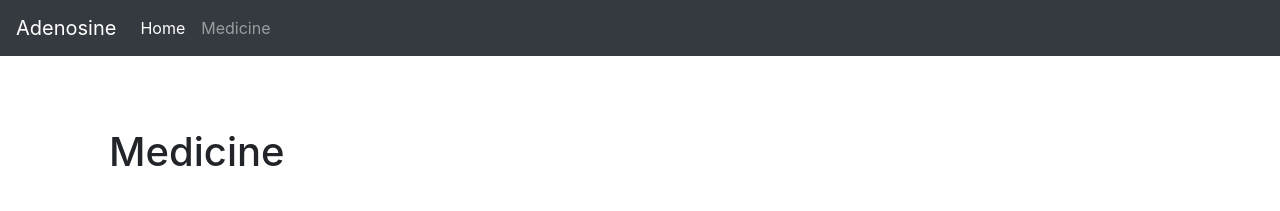
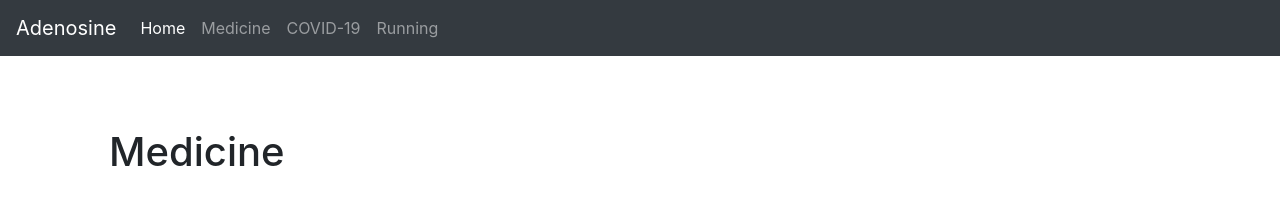
Before and after one commit to endocytosis/endocytosis.github.io, a Jekyll site: the page built from medicine.html, in a window 1280 px wide. Shown: the top 211 px of the page. Built offline with Jekyll 4.4.1, drawn with Linux system fonts in a browser that asks for light colours.

Commit message:
Updated default.html site nav

```diff
--- a/_layouts/default.html
+++ b/_layouts/default.html
@@ -27,6 +27,12 @@
 <li class="nav-item">
 <a class="nav-link" href="/medicine">Medicine</a>
 </li>
+<li class="nav-item">
+<a class="nav-link" href="/medicine">COVID-19</a>
+</li>
+<li class="nav-item">
+<a class="nav-link" href="/running">Running</a>
+</li>
 </ul>
 
 </div>
```
